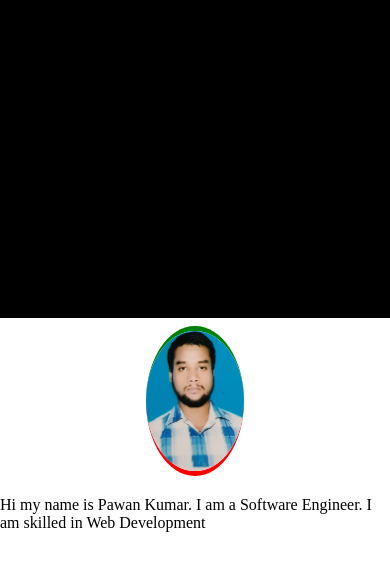
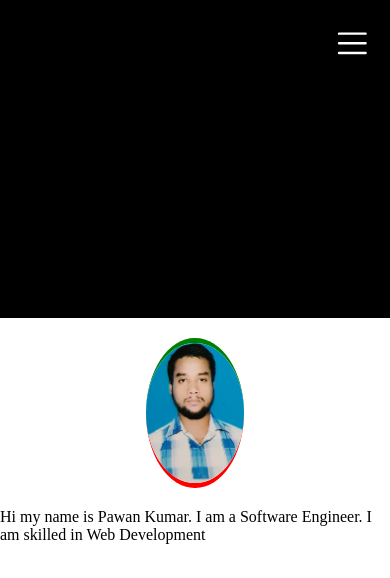
Before and after one commit to pawan100722/my-portfolio, a React (Vite) app: page / in a window 390 px wide. Shown: the top 578 px of the page. Built offline with nearby package versions, Linux system fonts and the light colour scheme.

Commit message:
completed the responsive navbar

```diff
--- a/src/Components/Navbar/navbar.tsx
+++ b/src/Components/Navbar/navbar.tsx
@@ -8,7 +8,6 @@ import { HamburgerIcon } from "../../Icons/HamburgerIcon";
 export const Navbar = () => {
   const [isMenuOpen, setMenuOpen] = useState<boolean>(false);
 
-  // const baseUrl='/Pawan-Kumar-Portfolio'
 
   const handleHamburgerClick = () => {
     setMenuOpen(!isMenuOpen);
@@ -17,10 +16,10 @@ export const Navbar = () => {
   return (
     <>
       <nav>
-        <div
-          className="navbar-container"
-        >
-          <ul className="navbar-routes-container">
+        <div className="navbar-container">
+          <ul
+            className={`navbar-routes-container ${isMenuOpen ? "visible" : ""}`}
+          >
             <li className="navbar-list">
               <a href="#/" className="navbar-link">
                 Home
@@ -28,7 +27,7 @@ export const Navbar = () => {
             </li>
 
             <li className="navbar-list">
-              <a  href={`#/my-skills`} className="navbar-link">
+              <a href={`#/my-skills`} className="navbar-link">
                 My Skills
               </a>
             </li>
@@ -48,14 +47,14 @@ export const Navbar = () => {
               </a>
             </li>
           </ul>
+          <div
+            className="hamburger-logo navbar-link"
+            onClick={handleHamburgerClick}
+          >
+            <HamburgerIcon />
+          </div>
         </div>
 
-        <div
-          className="hamburger-logo navbar-link"
-          onClick={handleHamburgerClick}
-        >
-          {/* <HamburgerIcon /> */}
-        </div>
         <NavbarRoutes />
       </nav>
     </>
--- a/src/Icons/HamburgerIcon.tsx
+++ b/src/Icons/HamburgerIcon.tsx
@@ -1,10 +1,7 @@
 export const HamburgerIcon=()=> {
   return (
     <svg
-      // xmlns="http://www.w3.org/2000/svg"
       viewBox="0 0 32 32"
-      // width="1em"
-      // height="1em"
     >
       <path
         fill="none"
--- a/src/Styles/navbar.css
+++ b/src/Styles/navbar.css
@@ -1,19 +1,20 @@
 .navbar-container{
   display: flex;
-  /* justify-content: flex-end; */
+  justify-content: flex-end;
+  align-items: flex-start;
   background-color: black;
   width: 100dwv;
+  margin: 0 0 20px 0;
 }
 
 .navbar-routes-container{
-  width: 50%;
   display:flex;
   justify-content: space-evenly;
   gap: 10px;
   padding: 30px;
   transition-property: opacity;
   transition-timing-function: liner;
-  transition-duration: 1s;
+  transition-duration: 0.6s;
 }
 
 
@@ -36,8 +37,13 @@
   color:black;
 }
 
-.visible{
-  opacity:1
+
+
+.hamburger-logo{
+  width: 4rem;
+  height: 3.5rem;
+  opacity:0;
+  margin: 20px 10px 0 0;
 }
 
 @media (max-width:600px){
@@ -49,4 +55,12 @@
     width: 100dvw;
     opacity: 0;
   }
+
+  .hamburger-logo{
+    opacity:1;
+  }
 }
+
+.visible{
+  opacity:1
+}
```
